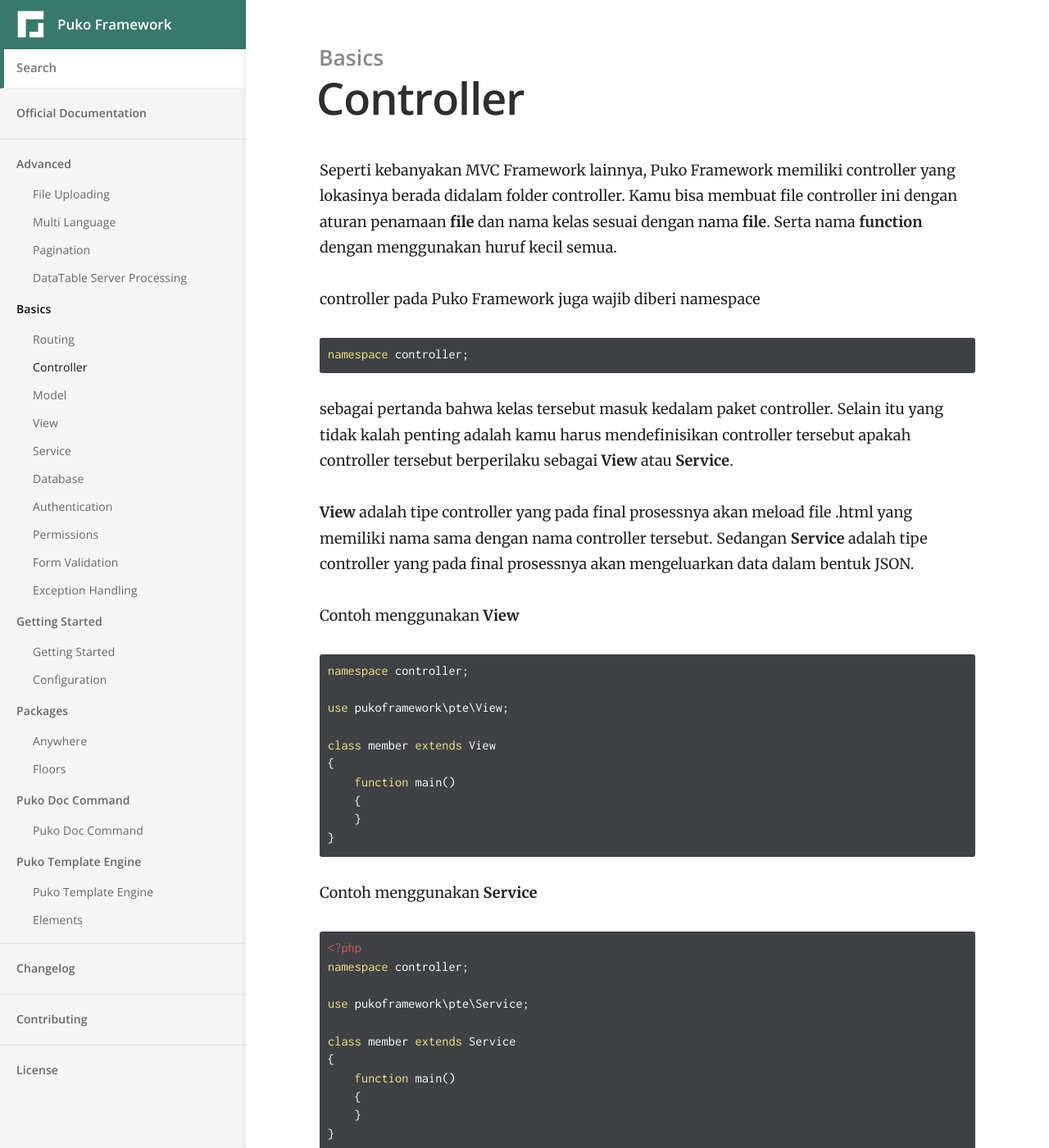
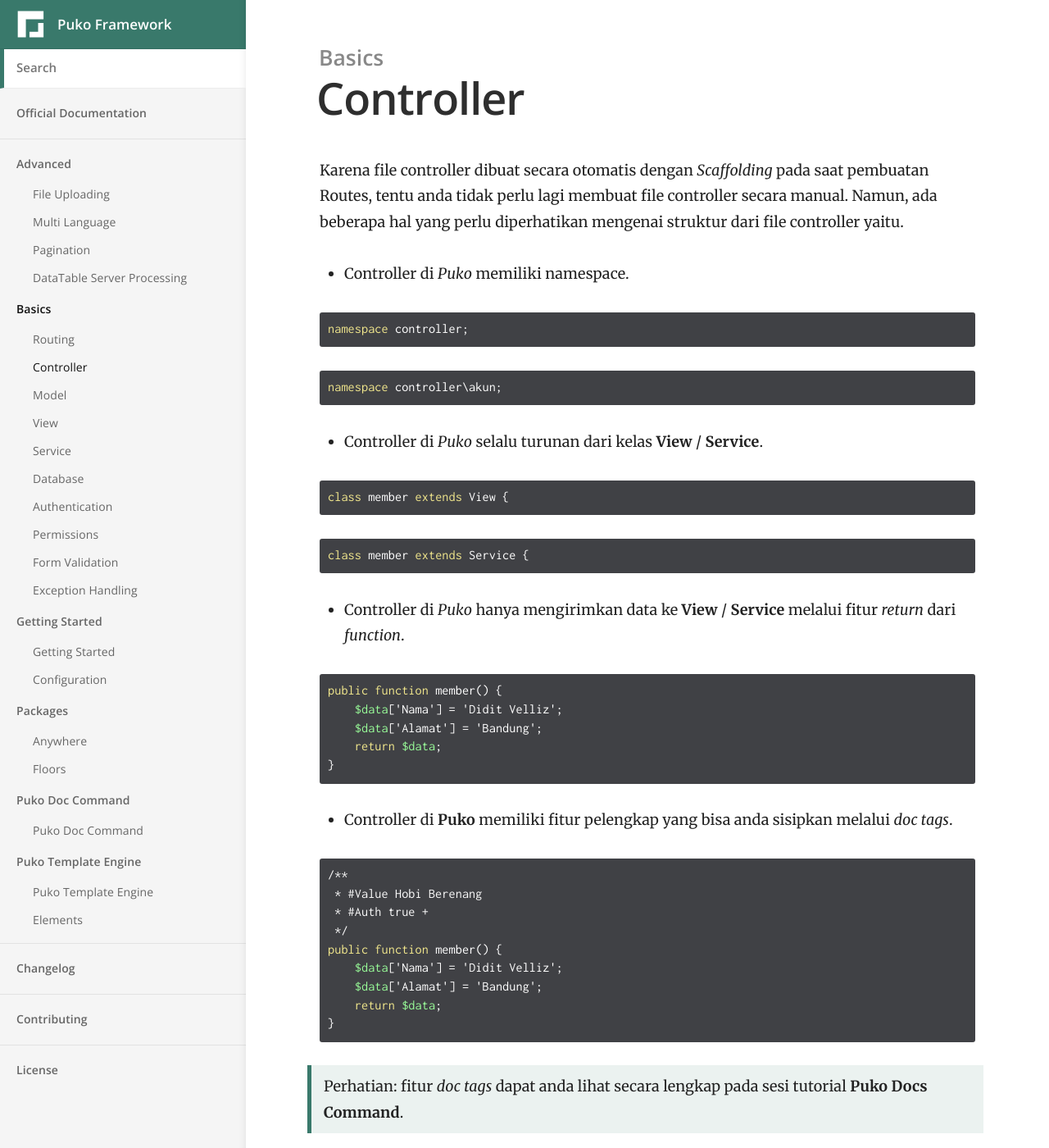
Before and after one commit to Velliz/pudo, a Jekyll site: the page built from _docs/basics/controller.md, in a window 1280 px wide and 1400 px high. Shown: the whole window at 82% size. Built offline with Jekyll 4.4.1, drawn with Linux system fonts in a browser that asks for light colours; some of the changed text lies outside the part shown.

Commit message:
controller tuts

````diff
--- a/_docs/basics/controller.md
+++ b/_docs/basics/controller.md
@@ -4,64 +4,51 @@ category: Basics
 order: 2
 ---
 
+Karena file controller dibuat secara otomatis dengan *Scaffolding* pada saat pembuatan Routes, tentu anda tidak perlu lagi membuat file controller secara manual.
+Namun, ada beberapa hal yang perlu diperhatikan mengenai struktur dari file controller yaitu.
 
-Seperti kebanyakan MVC Framework lainnya, Puko Framework memiliki controller yang lokasinya berada didalam folder controller.
-Kamu bisa membuat file controller ini dengan aturan penamaan **file** dan nama kelas sesuai dengan nama **file**.
-Serta nama **function** dengan menggunakan huruf kecil semua.
-
-controller pada Puko Framework juga wajib diberi namespace
+* Controller di *Puko* memiliki namespace.
 
 ```php
 namespace controller;
 ```
 
-sebagai pertanda bahwa kelas tersebut masuk kedalam paket controller.
-Selain itu yang tidak kalah penting adalah kamu harus mendefinisikan controller tersebut apakah controller tersebut berperilaku sebagai
-**View** atau **Service**.
+```php
+namespace controller\akun;
+```
 
-**View** adalah tipe controller yang pada final prosessnya akan meload file .html yang memiliki nama sama dengan nama controller tersebut.
-Sedangan **Service** adalah tipe controller yang pada final prosessnya akan mengeluarkan data dalam bentuk JSON.
-
-Contoh menggunakan **View**
+* Controller di *Puko* selalu turunan dari kelas **View** / **Service**.
 
 ```php
-namespace controller;
+class member extends View {
+```
 
-use pukoframework\pte\View;
+```php
+class member extends Service {
+```
 
-class member extends View
-{
-    function main()
-    {
-    }
+* Controller di *Puko* hanya mengirimkan data ke **View** / **Service** melalui fitur *return* dari *function*.
+
+```php
+public function member() {
+    $data['Nama'] = 'Didit Velliz';
+    $data['Alamat'] = 'Bandung';
+    return $data;
 }
 ```
 
-Contoh menggunakan **Service**
+* Controller di **Puko** memiliki fitur pelengkap yang bisa anda sisipkan melalui *doc tags*.
 
 ```php
-<?php
-namespace controller;
-
-use pukoframework\pte\Service;
-
-class member extends Service
-{
-    function main()
-    {
-    }
+/**
+ * #Value Hobi Berenang
+ * #Auth true +
+ */
+public function member() {
+    $data['Nama'] = 'Didit Velliz';
+    $data['Alamat'] = 'Bandung';
+    return $data;
 }
 ```
 
-Secara default, nama kelas menjadi segmen 1 dalam URL website.
-dan nama *function* di controller kamu menjadi segmen 2 dalam URL website.
-Segmen selanjutnya akan menjadi parameter masukan untuk *function*.
-
-Contoh:
-
-|Nama Controller|Nama Function|URL|
-|class member|public function main|example.com/?request=member/main|
-|class member|public function register|example.com/?request=member/register|
-|class admin|public function views|example.com/?request=admin/views|
-|class admin|public function views($id){}|example.com/?request=admin/views/1|
-|class admin|public function views($id, $username, $age){}|example.com/?request=admin/views/1/velliz/22|
+> Perhatian: fitur *doc tags* dapat anda lihat secara lengkap pada sesi tutorial **Puko Docs Command**.
````
